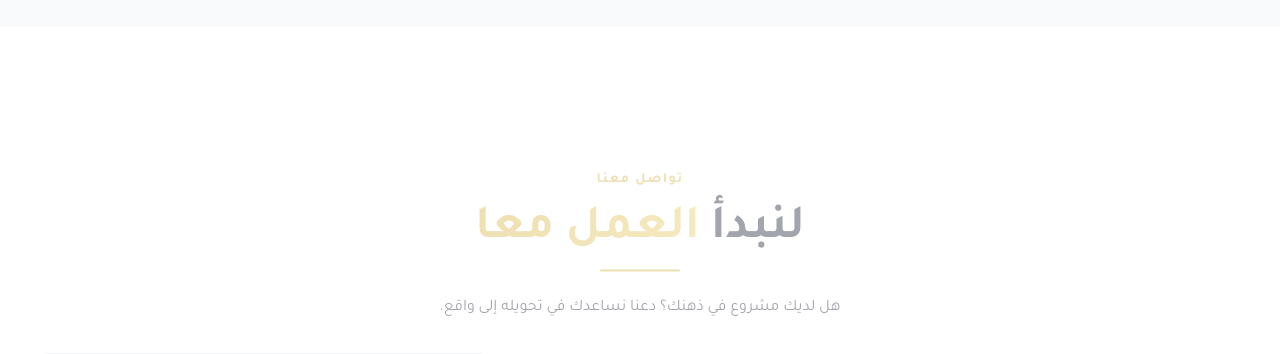
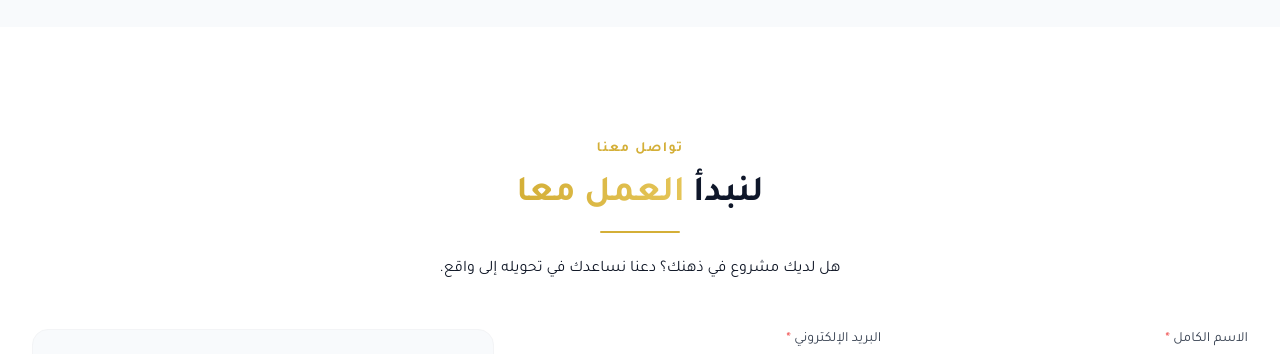
Before and after one commit to salahalbzali/salah-plus, a Next.js app: page / in a window 1280 px wide. Shown: the part 5780-6134 px from the top of the page. Built offline with nearby package versions, Linux system fonts and the light colour scheme; no server answers; the database is empty.

Commit message:
Refactor Contact component and add Turnstile verification
Refactor Contact component to improve form handling and add Turnstile verification.

```diff
--- a/components/Contact.tsx
+++ b/components/Contact.tsx
@@ -1,7 +1,7 @@
 "use client";
 
 import { useState, useRef, useEffect } from "react";
-import { motion, useScroll, useTransform } from "framer-motion";
+import { motion } from "framer-motion";
 import {
   FiMail, FiPhone, FiMapPin, FiSend, FiFacebook, FiInstagram,
   FiCheckCircle, FiAlertCircle, FiLoader,
@@ -27,10 +27,6 @@ export default function Contact() {
     return () => window.removeEventListener("resize", checkMobile);
   }, []);
 
-  const { scrollYProgress } = useScroll({ target: sectionRef, offset: ["start end", "end start"] });
-  const opacity = useTransform(scrollYProgress, [0, 0.5, 1], [0, 1, 0]);
-  const y = useTransform(scrollYProgress, [0, 0.5, 1], [50, 0, -50]);
-
   const handleChange = (e: React.ChangeEvent<HTMLInputElement | HTMLTextAreaElement>) => {
     setFormState({ ...formState, [e.target.name]: e.target.value });
     if (errorMessage) setErrorMessage("");
@@ -41,6 +37,26 @@ export default function Contact() {
   const handleSubmit = async (e: React.FormEvent) => {
     e.preventDefault();
     setErrorMessage("");
+
+    // إعادة تحميل Turnstile إذا اختفى
+    const existingWidget = document.querySelector('.cf-turnstile');
+    if (!existingWidget) {
+      const form = formRef.current;
+      if (form) {
+        const div = document.createElement("div");
+        div.className = "cf-turnstile";
+        div.setAttribute("data-sitekey", siteKey);
+        const btn = form.querySelector("button[type='submit']");
+        if (btn) {
+          btn.parentNode?.insertBefore(div, btn);
+        }
+        if ((window as any).turnstile) {
+          (window as any).turnstile.render(div);
+        }
+      }
+      setErrorMessage("جاري تحميل التحقق... انتظر ثانية");
+      await new Promise(resolve => setTimeout(resolve, 2000));
+    }
 
     const turnstileInput = document.querySelector('[name="cf-turnstile-response"]') as HTMLInputElement;
     const turnstileToken = turnstileInput?.value;
@@ -74,17 +90,48 @@ export default function Contact() {
   return (
     <section ref={sectionRef} id="contact" className="py-12 sm:py-16 md:py-20 lg:py-28 bg-white dark:bg-navy-lighter relative overflow-hidden">
       <div className="max-w-7xl mx-auto px-4 sm:px-6 lg:px-8 relative z-10">
-        <motion.div style={{ opacity, y }} className="text-center mb-12 sm:mb-16">
-          <span className="text-gold text-sm font-bold tracking-widest uppercase mb-4 block">
+        {/* عنوان القسم - مثل Testimonials */}
+        <motion.div
+          initial={{ opacity: 0, y: 30 }}
+          whileInView={{ opacity: 1, y: 0 }}
+          viewport={{ once: true }}
+          transition={{ duration: 0.6 }}
+          className="text-center mb-12"
+        >
+          <motion.span
+            initial={{ opacity: 0, y: -10 }}
+            whileInView={{ opacity: 1, y: 0 }}
+            viewport={{ once: true }}
+            transition={{ delay: 0.2 }}
+            className="text-gold text-sm font-bold tracking-widest uppercase mb-4 block"
+          >
             تواصل معنا
-          </span>
-          <h2 className="text-2xl sm:text-3xl md:text-4xl lg:text-5xl font-black text-navy dark:text-white mb-4">
+          </motion.span>
+          <motion.h2
+            initial={{ opacity: 0, scale: 0.9 }}
+            whileInView={{ opacity: 1, scale: 1 }}
+            viewport={{ once: true }}
+            transition={{ delay: 0.3 }}
+            className="text-2xl sm:text-3xl md:text-4xl font-bold text-navy dark:text-white mb-4"
+          >
             لنبدأ <span className="gradient-text">العمل معاً</span>
-          </h2>
-          <div className="w-20 h-0.5 bg-gold mx-auto mb-6 rounded-full" />
-          <p className="text-sm sm:text-base text-gray-900 dark:text-white max-w-2xl mx-auto font-medium">
+          </motion.h2>
+          <motion.div
+            initial={{ width: 0 }}
+            whileInView={{ width: "5rem" }}
+            viewport={{ once: true }}
+            transition={{ delay: 0.5, duration: 0.6 }}
+            className="h-0.5 bg-gold mx-auto rounded-full mb-6"
+          />
+          <motion.p
+            initial={{ opacity: 0, y: 10 }}
+            whileInView={{ opacity: 1, y: 0 }}
+            viewport={{ once: true }}
+            transition={{ delay: 0.4 }}
+            className="text-sm sm:text-base text-gray-900 dark:text-white max-w-2xl mx-auto font-medium"
+          >
             هل لديك مشروع في ذهنك؟ دعنا نساعدك في تحويله إلى واقع.
-          </p>
+          </motion.p>
         </motion.div>
 
         <div className="grid lg:grid-cols-5 gap-10">
@@ -108,6 +155,7 @@ export default function Contact() {
               <textarea name="message" required rows={5} value={formState.message} onChange={handleChange} className="w-full px-5 py-3.5 rounded-xl bg-cream dark:bg-navy border border-gray-200 dark:border-gray-700 focus:border-gold focus:ring-2 focus:ring-gold/20 outline-none resize-none text-navy dark:text-white" placeholder="اكتب رسالتك هنا..." />
             </div>
 
+            {/* Turnstile */}
             <div className="cf-turnstile" data-sitekey={siteKey} />
 
             {errorMessage && (
```
